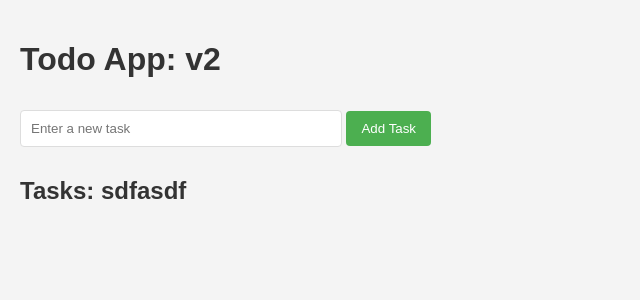
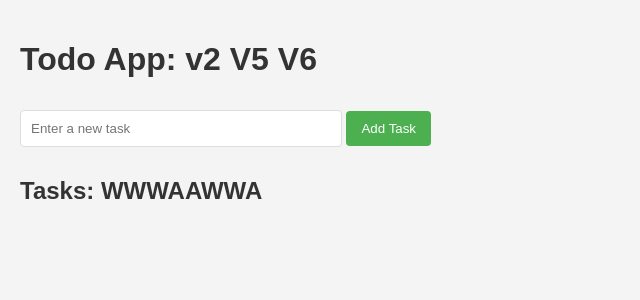
Before and after one commit to ErickMUOSD/basic-flask-app, a Flask app: page / in a window 1280 px wide. Shown: the top 300 px of the page, without its empty margins (0-640 px from the left). Run offline with Flask 3, Linux system fonts and the light colour scheme.

Commit message:
add flask app

```diff
--- a/templates/index.html
+++ b/templates/index.html
@@ -57,7 +57,7 @@
     </style>
   </head>
   <body>
-    <h1>Todo App: v2</h1>
+    <h1>Todo App: v2 V5 V6</h1>
 
     <!-- Add Task Form -->
     <form method="post">
@@ -66,7 +66,7 @@
     </form>
 
     <!-- Display Tasks -->
-    <h2>Tasks: sdfasdf</h2>
+    <h2>Tasks: WWWAAWWA</h2>
     <ul>
       {% for id, task in tasks.items() %}
       <li class="task-item">
```
